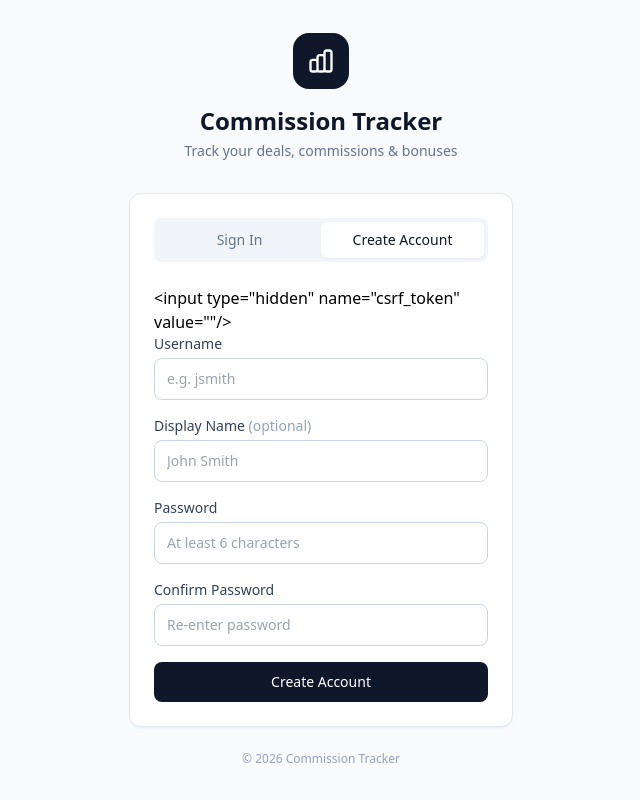
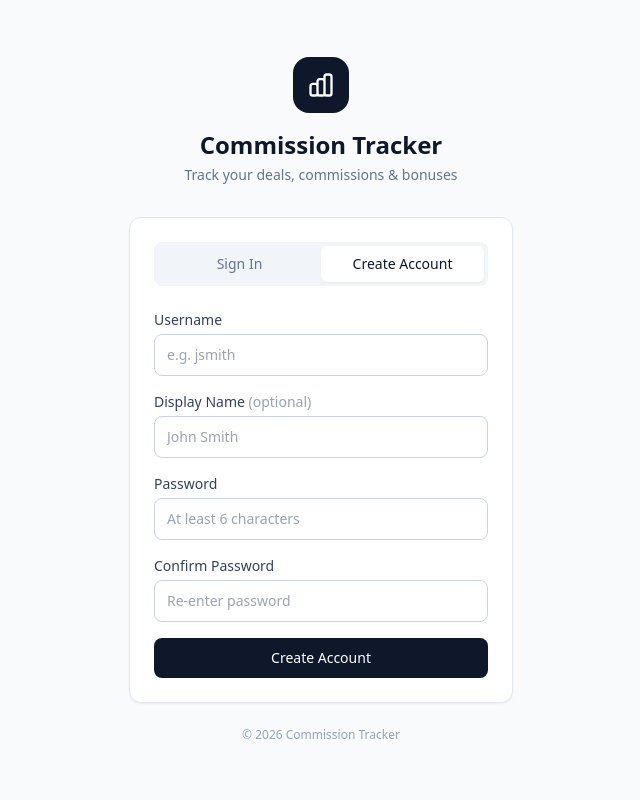
Before and after one commit to brycemann21/Commission-Tracker, a FastAPI app: page /register in a window 1280 px wide. Shown: the whole page, without its empty margins (319-959 px from the left). Run offline with FastAPI, Linux system fonts and the light colour scheme; some libraries are stand-ins or nearby versions.

Commit message:
Add files via upload

```diff
--- a/app/auth.py
+++ b/app/auth.py
@@ -30,6 +30,15 @@ import ssl as _ssl_mod
 import time
 from datetime import datetime, timedelta, timezone
 from typing import Optional
+
+def _utcnow() -> datetime:
+    """Return current UTC time as a naive datetime.
+
+    The DB columns use TIMESTAMP (not TIMESTAMPTZ), and asyncpg requires
+    naive datetimes for TIMESTAMP columns. datetime.utcnow() is deprecated
+    in Python 3.12, so we use this wrapper instead.
+    """
+    return datetime.now(timezone.utc).replace(tzinfo=None)
 
 import asyncpg
 import httpx
@@ -249,7 +258,7 @@ async def get_or_create_user_from_supabase(
             display_name=display_name or username,
             supabase_id=sb_id, email_verified=email_verified,
             password_hash="", password_salt="",
-            created_at=datetime.now(timezone.utc).isoformat(),
+            created_at=_utcnow().isoformat(),
         )
         db.add(user)
     else:
@@ -282,7 +291,7 @@ async def create_session(
 ) -> str:
     token = secrets.token_urlsafe(64)
     ttl = SESSION_TTL_REMEMBER if remember_me else SESSION_TTL_SHORT
-    expires_at = datetime.now(timezone.utc) + ttl
+    expires_at = _utcnow() + ttl
     ua = (request.headers.get("user-agent") or "")[:256] if request else None
     ip = (request.client.host if request.client else None) if request else None
 
@@ -334,7 +343,7 @@ async def get_user_id_from_session(db: AsyncSession | None, token: str | None) -
             await db.execute(
                 select(UserSession).where(
                     UserSession.token == token,
-                    UserSession.expires_at > datetime.now(timezone.utc),
+                    UserSession.expires_at > _utcnow(),
                 )
             )
         ).scalar_one_or_none()
@@ -386,7 +395,7 @@ async def cleanup_expired_sessions(db: AsyncSession):
             await conn.close()
     else:
         result = await db.execute(
-            delete(UserSession).where(UserSession.expires_at <= datetime.now(timezone.utc))
+            delete(UserSession).where(UserSession.expires_at <= _utcnow())
         )
         await db.commit()
         return result.rowcount
@@ -396,7 +405,7 @@ async def create_reset_token(db: AsyncSession, user_id: int) -> str:
     token = secrets.token_urlsafe(48)
     db.add(PasswordResetToken(
         token=token, user_id=user_id,
-        expires_at=datetime.now(timezone.utc) + timedelta(hours=1),
+        expires_at=_utcnow() + timedelta(hours=1),
     ))
     await db.commit()
     return token
@@ -408,7 +417,7 @@ async def validate_reset_token(db: AsyncSession, token: str) -> int | None:
             select(PasswordResetToken).where(
                 PasswordResetToken.token == token,
                 PasswordResetToken.used == False,
-                PasswordResetToken.expires_at > datetime.now(timezone.utc),
+                PasswordResetToken.expires_at > _utcnow(),
             )
         )
     ).scalar_one_or_none()
--- a/app/main.py
+++ b/app/main.py
@@ -15,6 +15,11 @@ import time
 import traceback
 import urllib.parse
 from datetime import date, datetime, timedelta, timezone
+
+
+def _utcnow() -> datetime:
+    """Naive UTC datetime — required by asyncpg for TIMESTAMP (not TIMESTAMPTZ) columns."""
+    return datetime.now(timezone.utc).replace(tzinfo=None)
 
 from contextlib import asynccontextmanager
 
@@ -143,9 +148,8 @@ templates.env.globals["today"] = today
 templates.env.globals["current_month"] = lambda: today().strftime("%Y-%m")
 templates.env.globals["csrf_field_name"] = CSRF_FORM_FIELD
 
-def _csrf_hidden(request: Request) -> str:
+def _csrf_hidden(token: str) -> str:
     """Return an HTML hidden input for CSRF protection."""
-    token = request.cookies.get(CSRF_COOKIE, "")
     return f'<input type="hidden" name="{CSRF_FORM_FIELD}" value="{token}"/>'
 
 
@@ -156,8 +160,11 @@ def _csrf_template_response(name, context, **kwargs):
     """Wrapper that injects csrf_token into every template context automatically."""
     request = context.get("request")
     if request:
-        context["csrf_token"] = request.cookies.get(CSRF_COOKIE, "")
-        context["csrf_hidden"] = _csrf_hidden(request)
+        token = request.cookies.get(CSRF_COOKIE) or _generate_csrf_token()
+        context["csrf_token"] = token
+        context["csrf_hidden"] = _csrf_hidden(token)
+        # Store on request.state so the CSRF middleware can set the matching cookie
+        request.state._csrf_generated = token
     return _original_template_response(name, context, **kwargs)
 
 templates.TemplateResponse = _csrf_template_response
@@ -200,11 +207,12 @@ async def csrf_middleware(request: Request, call_next):
                 status_code=403,
             )
     response = await call_next(request)
-    # Ensure CSRF cookie is always set
+    # Ensure CSRF cookie is always set — use the same token the form used
     if not request.cookies.get(CSRF_COOKIE):
+        token = getattr(request.state, "_csrf_generated", None) or _generate_csrf_token()
         is_secure = not os.environ.get("DATABASE_URL", "").startswith("sqlite")
         response.set_cookie(
-            CSRF_COOKIE, _generate_csrf_token(),
+            CSRF_COOKIE, token,
             httponly=False, samesite="lax", secure=is_secure,
             max_age=60 * 60 * 24,
         )
@@ -836,7 +844,7 @@ async def register_post(
             display_name=(display_name.strip() or uname),
             password_hash=pw_hash,
             password_salt=pw_salt,
-            created_at=datetime.now(timezone.utc).isoformat(),
+            created_at=_utcnow().isoformat(),
         )
         db.add(user)
         await db.commit()
@@ -1045,7 +1053,7 @@ async def session_status(request: Request):
             await conn.close()
         if not row:
             return JSONResponse({"seconds_remaining": 0, "authenticated": False})
-        delta = (row["expires_at"].replace(tzinfo=None) - datetime.now(timezone.utc).replace(tzinfo=None)).total_seconds()
+        delta = (row["expires_at"] - _utcnow()).total_seconds()
         return JSONResponse({
             "seconds_remaining": max(0, int(delta)),
             "authenticated": True,
@@ -1080,7 +1088,7 @@ async def session_extend(request: Request):
                 return JSONResponse({"ok": False, "error": "Session expired"}, status_code=401)
 
             ttl = SESSION_TTL_REMEMBER if row["remember_me"] else SESSION_TTL_SHORT
-            new_expires = datetime.now(timezone.utc) + ttl
+            new_expires = _utcnow() + ttl
             await conn.execute(
                 "UPDATE user_sessions SET expires_at = $1 WHERE token = $2",
                 new_expires, token
@@ -2041,7 +2049,7 @@ async def import_csv(request: Request, db: AsyncSession = Depends(get_db)):
     headers, rows = _find_header_row(text)
     mapping = _smart_map_columns(headers)
 
-    import_batch_id = f"imp_{secrets.token_hex(8)}_{datetime.now(timezone.utc).strftime('%Y%m%d%H%M%S')}"
+    import_batch_id = f"imp_{secrets.token_hex(8)}_{_utcnow().strftime('%Y%m%d%H%M%S')}"
     imported = skipped = 0
     errors = []
 
--- a/app/templates/dashboard.html
+++ b/app/templates/dashboard.html
@@ -275,7 +275,7 @@
 </div>
 
 <form id="pendingBulkForm" method="post" action="/deals/bulk-delete">
-        {{ csrf_hidden }}
+        {{ csrf_hidden|safe }}
   <input type="hidden" name="redirect" value="/?year={{ selected_year }}&month={{ selected_month }}">
   <div class="overflow-x-auto bg-white rounded-lg border border-slate-200">
     <table class="min-w-full text-sm">
@@ -470,7 +470,7 @@
       </div>
       <div class="p-4 overflow-auto" style="max-height: 75vh;">
         <form id="modalBulkForm" method="post" action="/deals/bulk-delete">
-        {{ csrf_hidden }}
+        {{ csrf_hidden|safe }}
           <input type="hidden" name="redirect" value="/?year={{ selected_year }}&month={{ selected_month }}">
           <div class="overflow-x-auto bg-white rounded border border-slate-200">
             <table class="min-w-full text-sm">
@@ -533,7 +533,7 @@
         <button type="button" id="closeGoalModal" class="text-slate-500 hover:text-slate-900 text-2xl leading-none">&times;</button>
       </div>
       <form method="post" action="/goals/save" class="p-5">
-        {{ csrf_hidden }}
+        {{ csrf_hidden|safe }}
         <div class="text-sm text-slate-500 mb-4">{{ month_options[selected_month-1].label }} {{ selected_year }}</div>
         <div class="space-y-3">
           <div>
--- a/app/templates/deal_form.html
+++ b/app/templates/deal_form.html
@@ -17,7 +17,7 @@
 </div>
 
 <form id="dealForm" class="bg-white rounded border border-slate-200 p-4" method="post" action="/deals/save">
-        {{ csrf_hidden }}
+        {{ csrf_hidden|safe }}
   <input type="hidden" name="next" value="{{ next_url or '' }}" />
   {% if deal %}<input type="hidden" name="deal_id" value="{{ deal.id }}">{% endif %}
 
@@ -181,7 +181,7 @@
     <a class="px-4 py-2 rounded border" href="/deals">Cancel</a>
     {% if deal %}
       <form method="post" action="/deals/{{ deal.id }}/delete" class="ml-auto">
-        {{ csrf_hidden }}
+        {{ csrf_hidden|safe }}
         <button class="px-4 py-2 rounded bg-rose-600 text-white" formmethod="post" formaction="/deals/{{ deal.id }}/delete">Delete</button>
       </form>
     {% endif %}
--- a/app/templates/deals.html
+++ b/app/templates/deals.html
@@ -137,7 +137,7 @@ document.getElementById('scheduleModal').addEventListener('click', function(e){
 </div>
 
 <form method="post" action="/deals/bulk-delete" id="bulkForm">
-        {{ csrf_hidden }}
+        {{ csrf_hidden|safe }}
 {% if searching_all %}
 <div class="mb-3 px-3 py-2 rounded-lg bg-violet-50 border border-violet-200 text-violet-700 text-sm flex items-center gap-2">
   <svg class="w-4 h-4 shrink-0" fill="none" stroke="currentColor" viewBox="0 0 24 24"><path stroke-linecap="round" stroke-linejoin="round" stroke-width="2" d="M21 21l-6-6m2-5a7 7 0 11-14 0 7 7 0 0114 0"/></svg>
--- a/app/templates/import_review.html
+++ b/app/templates/import_review.html
@@ -9,7 +9,7 @@
 </style>
 
 <form method="post" action="/import" id="importFinalForm">
-        {{ csrf_hidden }}
+        {{ csrf_hidden|safe }}
   <input type="hidden" name="csv_b64" value="{{ csv_b64 }}">
   <input type="hidden" name="filename" value="{{ filename }}">
   <input type="hidden" name="overrides_json" id="overridesJson" value="{}">
--- a/app/templates/login.html
+++ b/app/templates/login.html
@@ -74,7 +74,7 @@
       <!-- ── SIGN IN ── -->
       {% if mode == "login" %}
       <form method="POST" action="/login" class="space-y-4">
-        {{ csrf_hidden }}
+        {{ csrf_hidden|safe }}
         <input type="hidden" name="next" value="{{ next }}"/>
         <div>
           <label class="block text-sm font-medium text-slate-700 mb-1">
@@ -112,7 +112,7 @@
       <!-- ── CREATE ACCOUNT ── -->
       {% elif mode == "register" %}
       <form method="POST" action="/register" class="space-y-4">
-        {{ csrf_hidden }}
+        {{ csrf_hidden|safe }}
         {% if supabase_enabled %}
         <div>
           <label class="block text-sm font-medium text-slate-700 mb-1">Email</label>
@@ -155,7 +155,7 @@
       <!-- ── FORGOT PASSWORD ── -->
       {% elif mode == "forgot" %}
       <form method="POST" action="/forgot-password" class="space-y-4">
-        {{ csrf_hidden }}
+        {{ csrf_hidden|safe }}
         <div>
           <label class="block text-sm font-medium text-slate-700 mb-1">Email address</label>
           <input name="email" type="email" required autocomplete="email"
@@ -198,7 +198,7 @@
         });
       </script>
       <form method="POST" action="/auth/reset-confirm" class="space-y-4">
-        {{ csrf_hidden }}
+        {{ csrf_hidden|safe }}
         <input type="hidden" name="access_token" id="access_token_field" value="{{ access_token | default('') }}"/>
         <input type="hidden" name="token_hash" value="{{ token_hash | default('') }}"/>
         <input type="hidden" name="token" value="{{ token | default('') }}"/>
--- a/app/templates/payplan.html
+++ b/app/templates/payplan.html
@@ -8,7 +8,7 @@
 </div>
 
 <form method="post" action="/payplan" class="space-y-6">
-        {{ csrf_hidden }}
+        {{ csrf_hidden|safe }}
 
   <!-- Core per-deal values -->
   <div class="bg-white rounded border border-slate-200 p-4">
```
Also changed, not shown: app/models.py (+7 -3 lines), app/templates/import.html (+4 -4 lines).
